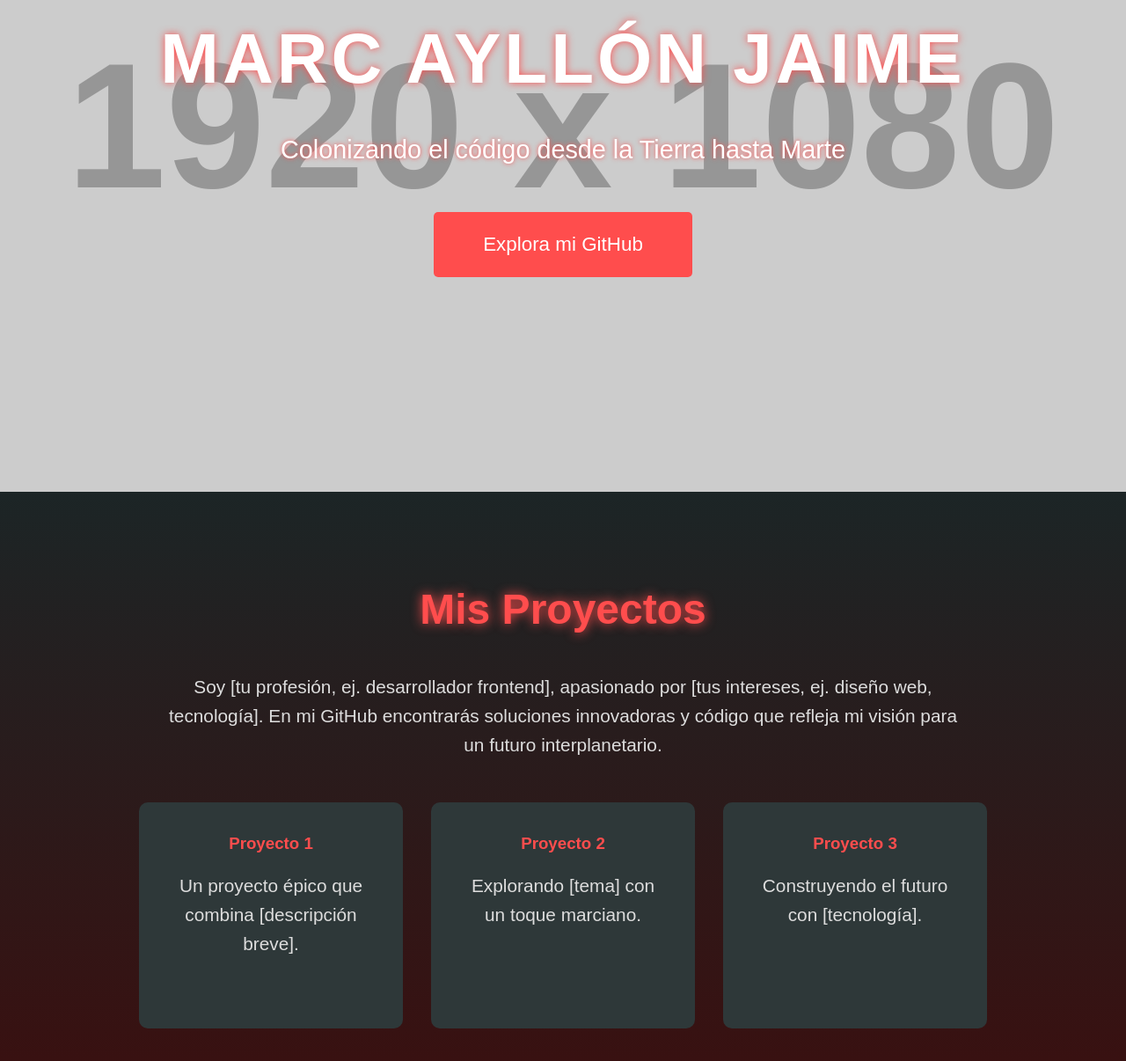
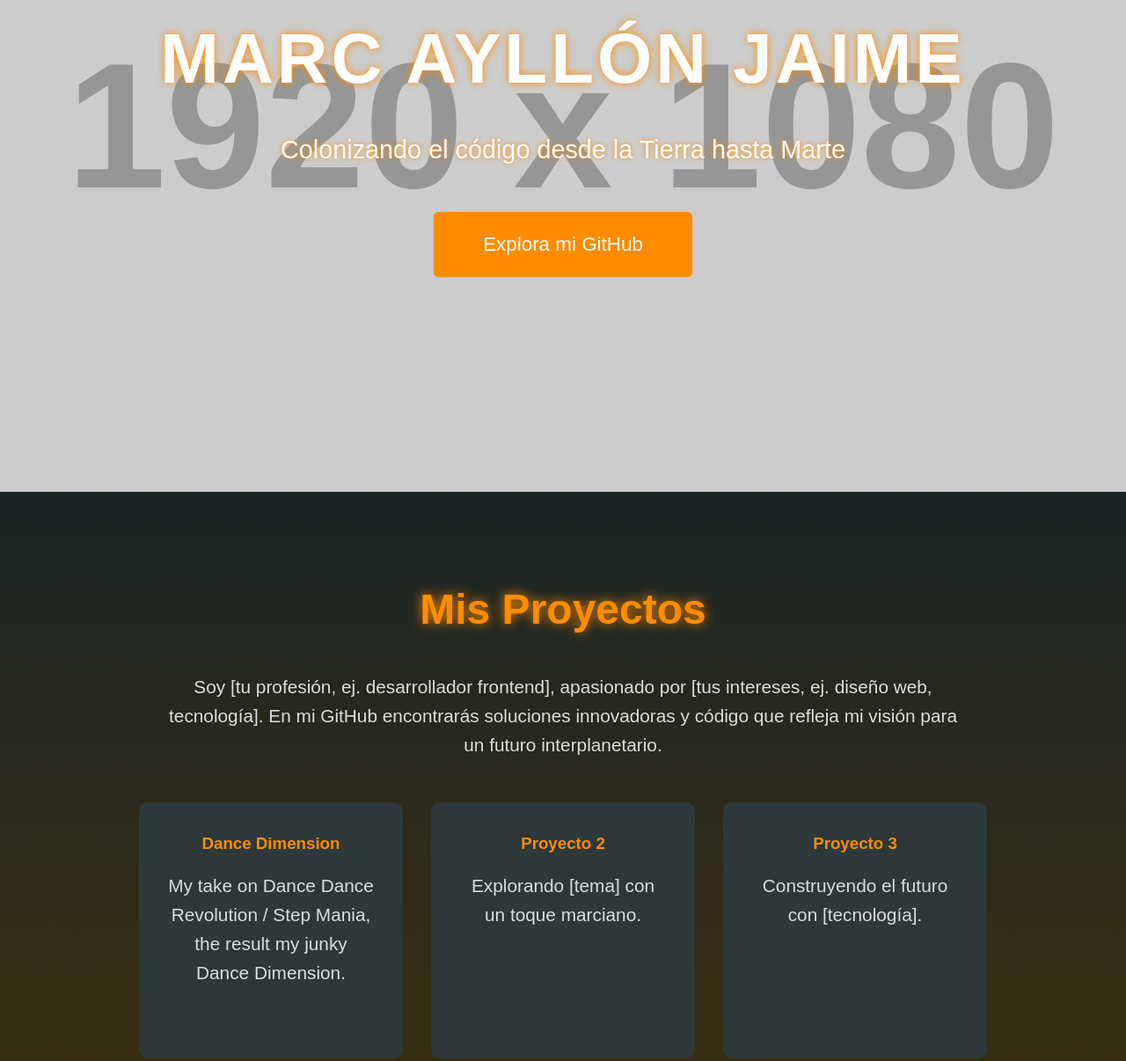
Before and after one commit to markjustfront/Landing_Page, a plain HTML site: page index.html in a window 1280 px wide. Shown: the part 241-1447 px from the top of the page at 88% size. Drawn offline with Linux system fonts and the light colour scheme; placeholder pictures from the web are drawn by us.

Commit message:
Update index.html

```diff
--- a/index.html
+++ b/index.html
@@ -1,6 +1,5 @@
 <!DOCTYPE html>
 <html lang="es">
-
 <head>
     <meta charset="UTF-8">
     <meta name="viewport" content="width=device-width, initial-scale=1.0">
@@ -11,7 +10,6 @@
             padding: 0;
             box-sizing: border-box;
         }
-
         body {
             font-family: 'Arial', sans-serif;
             color: #fff;
@@ -19,7 +17,6 @@
             line-height: 1.6;
             overflow-x: hidden;
         }
-
         /* Hero Section */
         .hero {
             height: 100vh;
@@ -32,46 +29,28 @@
             position: relative;
             animation: fadeIn 2s ease-in;
         }
-
         @keyframes fadeIn {
-            0% {
-                opacity: 0;
-            }
-
-            100% {
-                opacity: 1;
-            }
+            0% { opacity: 0; }
+            100% { opacity: 1; }
         }
-
         .hero h1 {
             font-size: 5rem;
             text-transform: uppercase;
             letter-spacing: 4px;
-            text-shadow: 0 0 10px #ff4d4d;
+            text-shadow: 0 0 10px #ff8c00; /* Naranja */
             animation: slideIn 1.5s ease-out;
         }
-
         @keyframes slideIn {
-            0% {
-                transform: translateY(-100px);
-                opacity: 0;
-            }
-
-            100% {
-                transform: translateY(0);
-                opacity: 1;
-            }
+            0% { transform: translateY(-100px); opacity: 0; }
+            100% { transform: translateY(0); opacity: 1; }
         }
-
         .hero p {
             font-size: 1.8rem;
             margin: 1rem 0;
-            text-shadow: 0 0 5px #ff4d4d;
+            text-shadow: 0 0 5px #ff8c00; /* Naranja */
         }
-
         .hero .btn {
-            background-color: #ff4d4d;
-            /* Marte rojo */
+            background-color: #ff8c00; /* Naranja */
             color: #fff;
             padding: 1.2rem 3.5rem;
             text-decoration: none;
@@ -80,51 +59,39 @@
             margin-top: 2rem;
             transition: transform 0.3s, box-shadow 0.3s;
         }
-
         .hero .btn:hover {
             transform: scale(1.1);
-            box-shadow: 0 0 20px #ff4d4d;
+            box-shadow: 0 0 20px #ff8c00; /* Naranja */
         }
-
         /* Content Section */
         .content {
             padding: 6rem 2rem;
             text-align: center;
-            background: linear-gradient(180deg, #1c2526, #3b0f0f);
+            background: linear-gradient(180deg, #1c2526, #3b2f0f); /* Degradado con naranja oscuro */
         }
-
         .content h2 {
             font-size: 3rem;
             margin-bottom: 2rem;
-            color: #ff4d4d;
-            text-shadow: 0 0 10px #ff4d4d;
+            color: #ff8c00; /* Naranja */
+            text-shadow: 0 0 10px #ff8c00;
             animation: glow 2s infinite alternate;
         }
-
         @keyframes glow {
-            0% {
-                text-shadow: 0 0 5px #ff4d4d;
-            }
-
-            100% {
-                text-shadow: 0 0 15px #ff4d4d;
-            }
+            0% { text-shadow: 0 0 5px #ff8c00; }
+            100% { text-shadow: 0 0 15px #ff8c00; }
         }
-
         .content p {
             font-size: 1.3rem;
             max-width: 900px;
             margin: 0 auto 3rem;
             color: #ddd;
         }
-
         .projects {
             display: flex;
             justify-content: center;
             gap: 2rem;
             flex-wrap: wrap;
         }
-
         .project-card {
             background: #2e3839;
             padding: 2rem;
@@ -132,35 +99,30 @@
             width: 300px;
             transition: transform 0.3s;
         }
-
         .project-card:hover {
             transform: translateY(-10px);
-            box-shadow: 0 0 15px #ff4d4d;
+            box-shadow: 0 0 15px #ff8c00; /* Naranja */
         }
-
         .project-card h3 {
-            color: #ff4d4d;
+            color: #ff8c00; /* Naranja */
             margin-bottom: 1rem;
         }
-
         /* Mars Section */
         .mars-vision {
             padding: 6rem 2rem;
             background: url('https://via.placeholder.com/1920x600?text=Superficie+Marte') no-repeat center/cover;
             text-align: center;
         }
-
         .mars-vision h2 {
             font-size: 3rem;
             margin-bottom: 2rem;
+            color: #ff8c00; /* Naranja */
         }
-
         .mars-vision p {
             font-size: 1.3rem;
             max-width: 800px;
             margin: 0 auto;
         }
-
         /* Footer */
         footer {
             padding: 3rem;
@@ -169,20 +131,17 @@
             font-size: 1rem;
             color: #888;
         }
-
         footer a {
-            color: #ff4d4d;
+            color: #ff8c00; /* Naranja */
             text-decoration: none;
             margin: 0 15px;
             transition: color 0.3s;
         }
-
         footer a:hover {
             color: #fff;
         }
     </style>
 </head>
-
 <body>
     <section class="hero">
         <h1>Marc Ayllón Jaime</h1>
@@ -192,13 +151,11 @@
 
     <section class="content">
         <h2>Mis Proyectos</h2>
-        <p>Soy [tu profesión, ej. desarrollador frontend], apasionado por [tus intereses, ej. diseño web, tecnología].
-            En mi GitHub encontrarás soluciones innovadoras y código que refleja mi visión para un futuro
-            interplanetario.</p>
+        <p>Soy [tu profesión, ej. desarrollador frontend], apasionado por [tus intereses, ej. diseño web, tecnología]. En mi GitHub encontrarás soluciones innovadoras y código que refleja mi visión para un futuro interplanetario.</p>
         <div class="projects">
             <div class="project-card">
-                <h3>Proyecto 1</h3>
-                <p>Un proyecto épico que combina [descripción breve].</p>
+                <h3>Dance Dimension</h3>
+                <p>My take on Dance Dance Revolution / Step Mania, the result my junky Dance Dimension.</p>
             </div>
             <div class="project-card">
                 <h3>Proyecto 2</h3>
@@ -213,9 +170,7 @@
 
     <section class="mars-vision">
         <h2>Mi Visión Marciana</h2>
-        <p>Imagino un mundo donde el código no tiene límites, como colonizar Marte. Mis proyectos son pasos hacia esa
-            frontera: innovadores, audaces y listos para despegar. Conéctate conmigo y construyamos algo fuera de este
-            planeta.</p>
+        <p>Imagino un mundo donde el código no tiene límites, como colonizar Marte. Mis proyectos son pasos hacia esa frontera: innovadores, audaces y listos para despegar. Conéctate conmigo y construyamos algo fuera de este planeta.</p>
     </section>
 
     <footer>
@@ -225,5 +180,4 @@
         </p>
     </footer>
 </body>
-
 </html>
```
